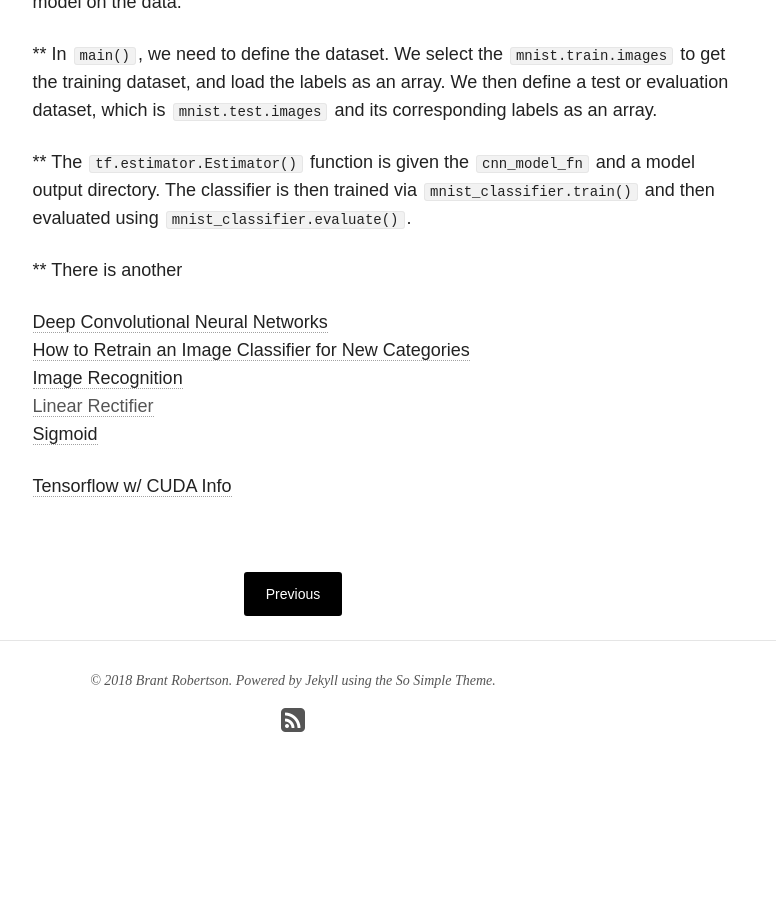
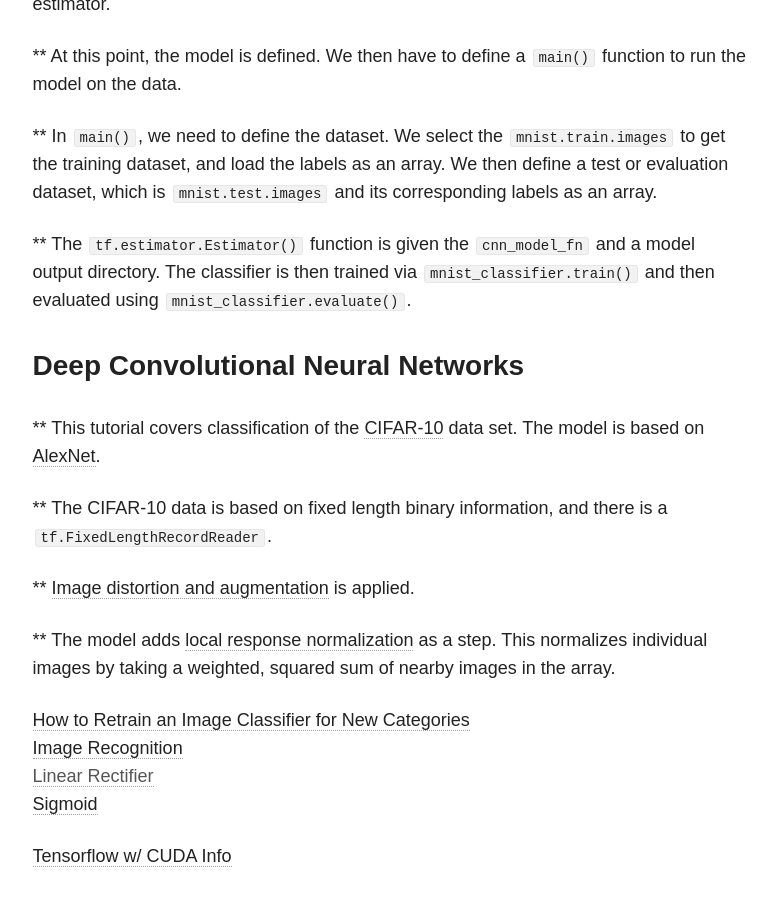
Before and after one commit to brantr/brantr.github.io, a Jekyll site: the page built from _posts/blog/2018-04-02-tensorflow.md, in a window 1280 px wide and 900 px high, scrolled down 2550 px. Shown: the whole window, without its empty margins (347-1123 px from the left). Built offline with Jekyll 4.4.1, drawn with Linux system fonts in a browser that asks for light colours; nearby versions of some CDN libraries; before the commit the page ends 3382 px from its top, so only the background shows below that.

```diff
--- a/_posts/blog/2018-04-02-tensorflow.md
+++ b/_posts/blog/2018-04-02-tensorflow.md
@@ -16,7 +16,7 @@
 
 [Tensorflow Tutorials](https://www.tensorflow.org/tutorials)
 
-* [A Guide to TF Layers: Building a Convolutional Neural Network](https://www.tensorflow.org/tutorials/layers)
+### [A Guide to TF Layers: Building a Convolutional Neural Network](https://www.tensorflow.org/tutorials/layers)
 
 This tutorial covers [MNIST](http://yann.lecun.com/exdb/mnist) and shows how to build a CNN-based classification model. It introduces [ReLU](https://en.wikipedia.org/wiki/Rectifier_(neural_networks)) activation functions and [pooling layers](https://en.wikipedia.org/wiki/Convolutional_neural_network#Pooling_layer). The tutorial also introduces [softmax](https://en.wikipedia.org/wiki/Softmax_function) activation functions. It references the [Stanford CS23](https://cs231n.github.io/convolutional-networks) course on convolutional neural networks. It introduces a [loss function](https://en.wikipedia.org/wiki/Loss_function) and the [cross entropy](https://en.wikipedia.org/wiki/Cross_entropy) function. It also introduces [one-hot encoding](https://www.quora.com/What-is-one-hot-encoding-and-when-is-it-used-in-data-science) and [stochastic gradient descent](https://en.wikipedia.org/wiki/Stochastic_gradient_descent).
 
@@ -59,9 +59,16 @@
 
 ** The `tf.estimator.Estimator()` function is given the `cnn_model_fn` and a model output directory.  The classifier is then trained via `mnist_classifier.train()` and then evaluated using `mnist_classifier.evaluate()`.
 
-** There is another
+### [Deep Convolutional Neural Networks](https://www.tensorflow.org/tutorials/deep_cnn)
 
-[Deep Convolutional Neural Networks](https://www.tensorflow.org/tutorials/deep_cnn)
+** This tutorial covers classification of the [CIFAR-10](https://www.cs.toronto.edu/~kriz/cifar.html) data set.  The model is based on [AlexNet](https://papers.nips.cc/paper/4824-imagenet-classification-with-deep-convolutional-neural-networks.pdf).
+
+** The CIFAR-10 data is based on fixed length binary information, and there is a `tf.FixedLengthRecordReader`.
+
+** [Image distortion and augmentation](https://www.tensorflow.org/api_guides/python/image) is applied.
+
+** The model adds [local response normalization](https://www.tensorflow.org/api_docs/python/tf/nn/local_response_normalization) as a step. This normalizes individual images by taking a weighted, squared sum of nearby images in the array.
+
 [How to Retrain an Image Classifier for New Categories](https://www.tensorflow.org/tutorials/image_retraining)
 [Image Recognition](https://www.tensorflow.org/tutorials/image_recognition)
 [Linear Rectifier]()
```
